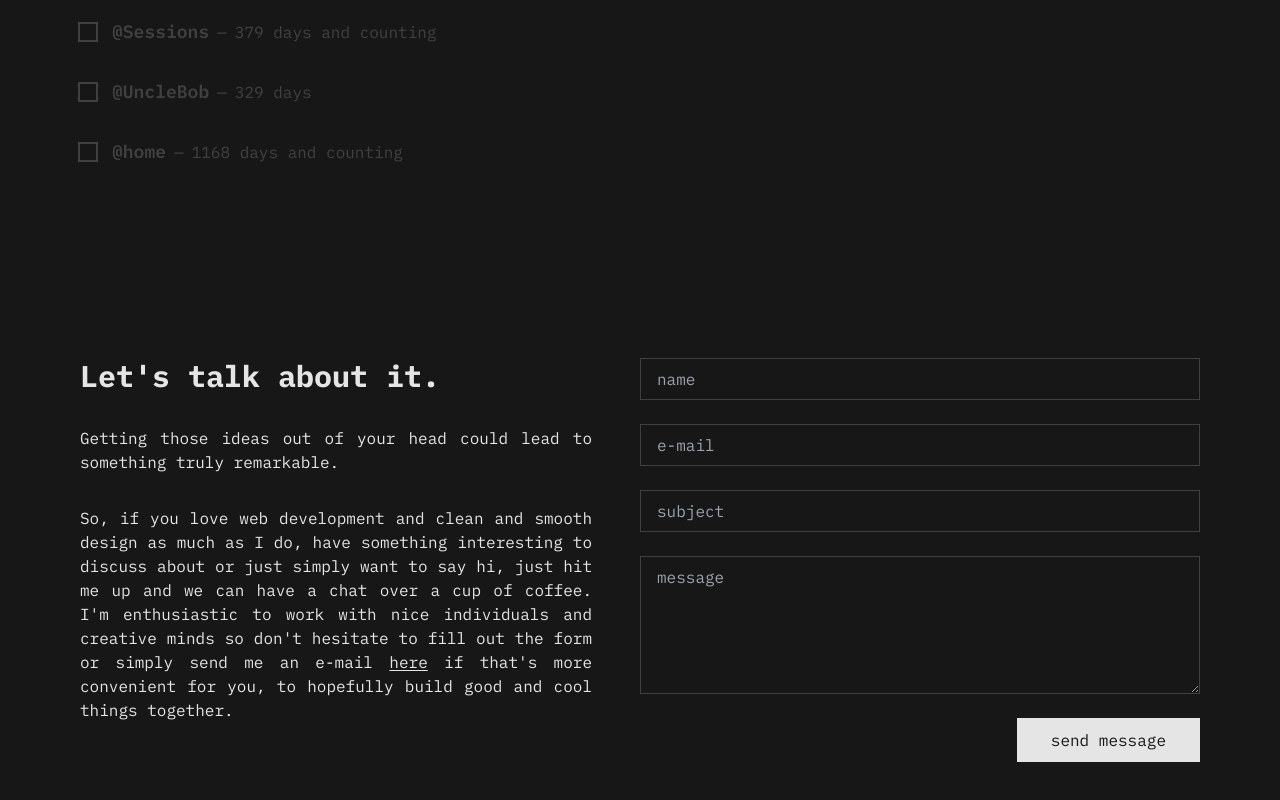
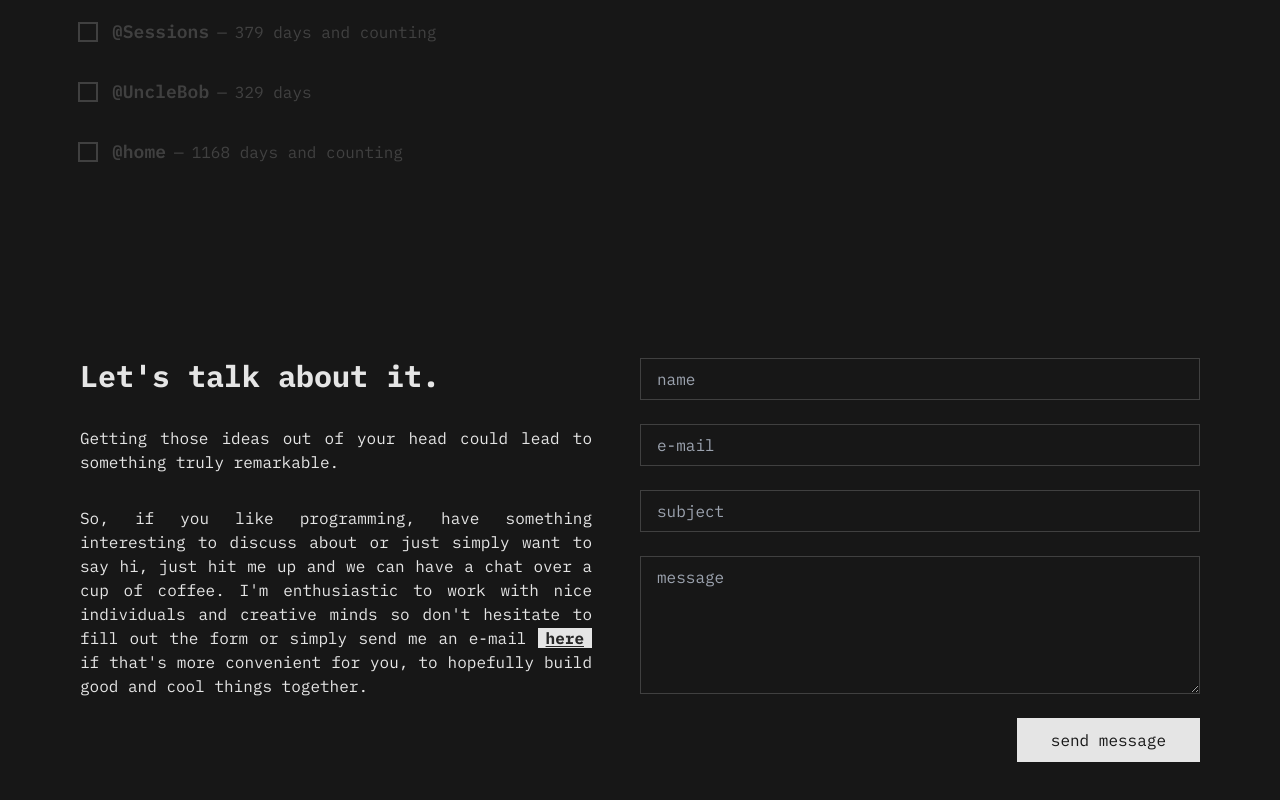
Before and after one commit to fangg19/alexjonny, a Next.js app: page / in a window 1280 px wide. Shown: the part 1366-2166 px from the top of the page. Built offline with nearby package versions, Linux system fonts and the light colour scheme.

Commit message:
changes to email sent message; bigger font on contact form errors

```diff
--- a/app/components/Form.tsx
+++ b/app/components/Form.tsx
@@ -19,7 +19,7 @@ const Form = (props: FormProps) => {
   const clearMessage = () => {
     setTimeout(() => {
       setEmailSent(false);
-    }, 5000);
+    }, 8000);
   };
 
   const {
@@ -77,8 +77,8 @@ const Form = (props: FormProps) => {
             name="name"
           />
           {errors.name && (
-            <span className="text-xs text-red-500 mt-2">
-              Let me know your name.
+            <span className="text-sm text-red-500 mt-2">
+              let me know your name
             </span>
           )}
         </div>
@@ -98,8 +98,8 @@ const Form = (props: FormProps) => {
             name="email"
           />
           {errors.email && (
-            <span className="text-xs text-red-500 mt-2">
-              I need your valid e-mail address.
+            <span className="text-sm text-red-500 mt-2">
+              I need your valid e-mail address
             </span>
           )}
         </div>
@@ -116,8 +116,8 @@ const Form = (props: FormProps) => {
             name="subject"
           />
           {errors.subject && (
-            <span className="text-xs text-red-500 mt-2">
-              Please enter a subject.
+            <span className="text-sm text-red-500 mt-2">
+              please say something
             </span>
           )}
         </div>
@@ -134,8 +134,8 @@ const Form = (props: FormProps) => {
             name="message"
           />
           {errors.message && (
-            <span className="text-xs text-red-500 mt-2">
-              You need to type your message.
+            <span className="text-sm text-red-500 mt-2">
+              please say something here too
             </span>
           )}
         </div>
@@ -164,13 +164,16 @@ const ContactForm = () => {
       <div className="w-full h-full flex flex-col items-center justify-center">
         {emailSent ? (
           <motion.div
-            className="flex flex-col items-center justify-center w-full h-full"
+            className="flex flex-col items-center justify-center w-full h-full text-center gap-5 border p-2 border-neutral-200"
             variants={StaggerContainer}
             initial="hidden"
             animate="visible"
           >
-            <h2>Thanks for your message!</h2>
-            <h2>I&apos;ll get back to you as soon as possible.</h2>
+            <h2>
+              whoa ! I never thought someone will ever use this contact form but
+              thanks for your message.
+            </h2>
+            <h2>If I&apos;m still alive, I&apos;ll get back to you soon :).</h2>
           </motion.div>
         ) : null}
       </div>
--- a/app/components/sections/Contact.tsx
+++ b/app/components/sections/Contact.tsx
@@ -16,14 +16,13 @@ const Contact = () => {
           remarkable.
         </p>
         <p>
-          So, if you love web development and clean and smooth design as much as
-          I do, have something interesting to discuss about or just simply want
-          to say hi, just hit me up and we can have a chat over a cup of coffee.
-          I&apos;m enthusiastic to work with nice individuals and creative minds
-          so don&apos;t hesitate to fill out the form or simply send me an
-          e-mail{" "}
+          So, if you like programming, have something interesting to discuss
+          about or just simply want to say hi, just hit me up and we can have a
+          chat over a cup of coffee. I&apos;m enthusiastic to work with nice
+          individuals and creative minds so don&apos;t hesitate to fill out the
+          form or simply send me an e-mail{" "}
           <a
-            className="underline underline-offset-2"
+            className="underline underline-offset-2 text-neutral-800 font-bold px-2 bg-neutral-200"
             href="mailto:hello@alexjonny.com"
             itemProp="email"
           >
```
